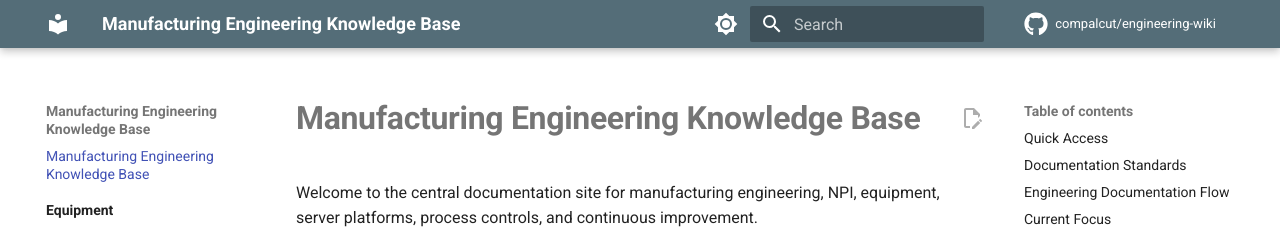
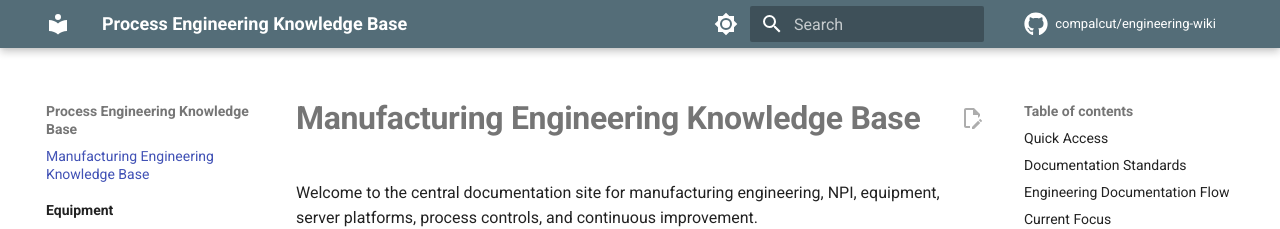
Before and after one commit to COMPALCUT/CUT, an MkDocs documentation site: the page built from docs/index.md, in a window 1280 px wide. Shown: the top 229 px of the page. Built offline with MkDocs 1.6.1 and Material for MkDocs 9.7.7, drawn with Linux system fonts in a browser that asks for light colours; comment, search, counter and statistics services are not loaded.

Commit message:
Update site name and repository URL in mkdocs.yml

```diff
--- a/mkdocs.yml
+++ b/mkdocs.yml
@@ -1,7 +1,7 @@
-site_name: Manufacturing Engineering Knowledge Base
+site_name: Process Engineering Knowledge Base
 site_description: Process Engineering, NPI, equipment, server platforms, SOPs, PFMEA, control plans, and engineering templates.
 site_url: https://compalcut.github.io/engineering-wiki/
-repo_url: https://github.com/YOUR-USERNAME/engineering-wiki
+repo_url: https://github.com/xompalcut/engineering-wiki
 repo_name: compalcut/engineering-wiki
 edit_uri: edit/main/docs/
 
```
